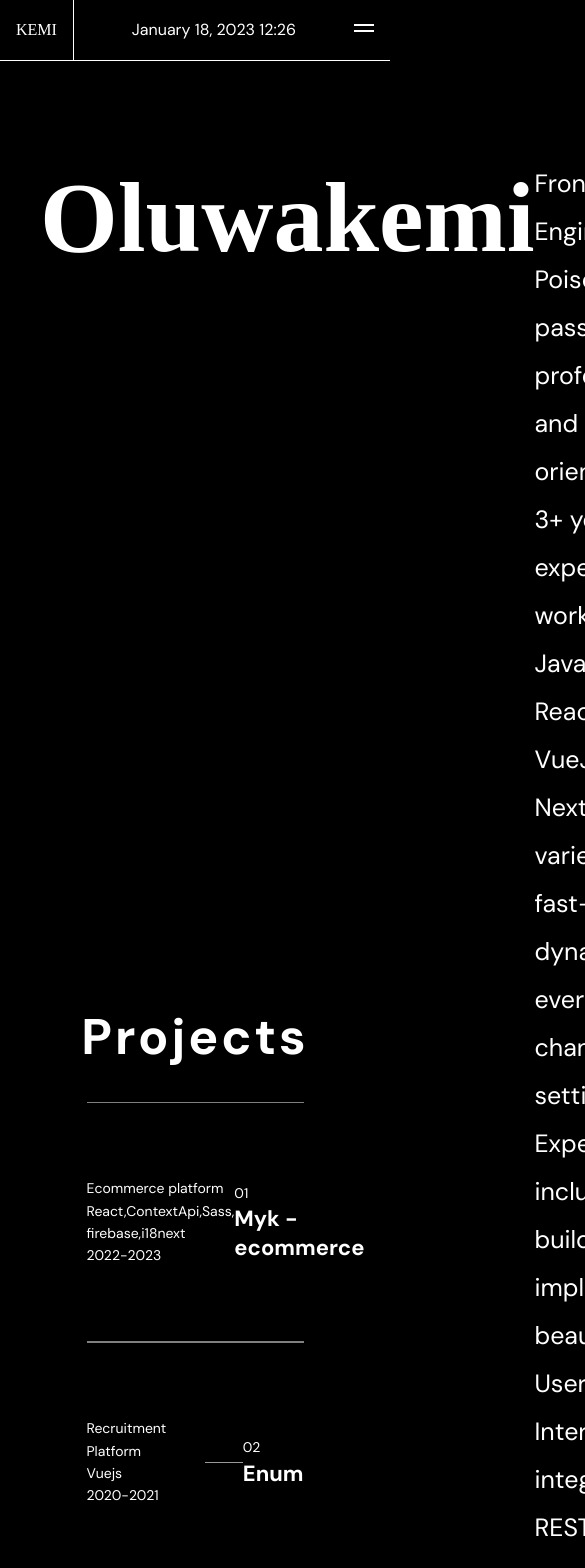
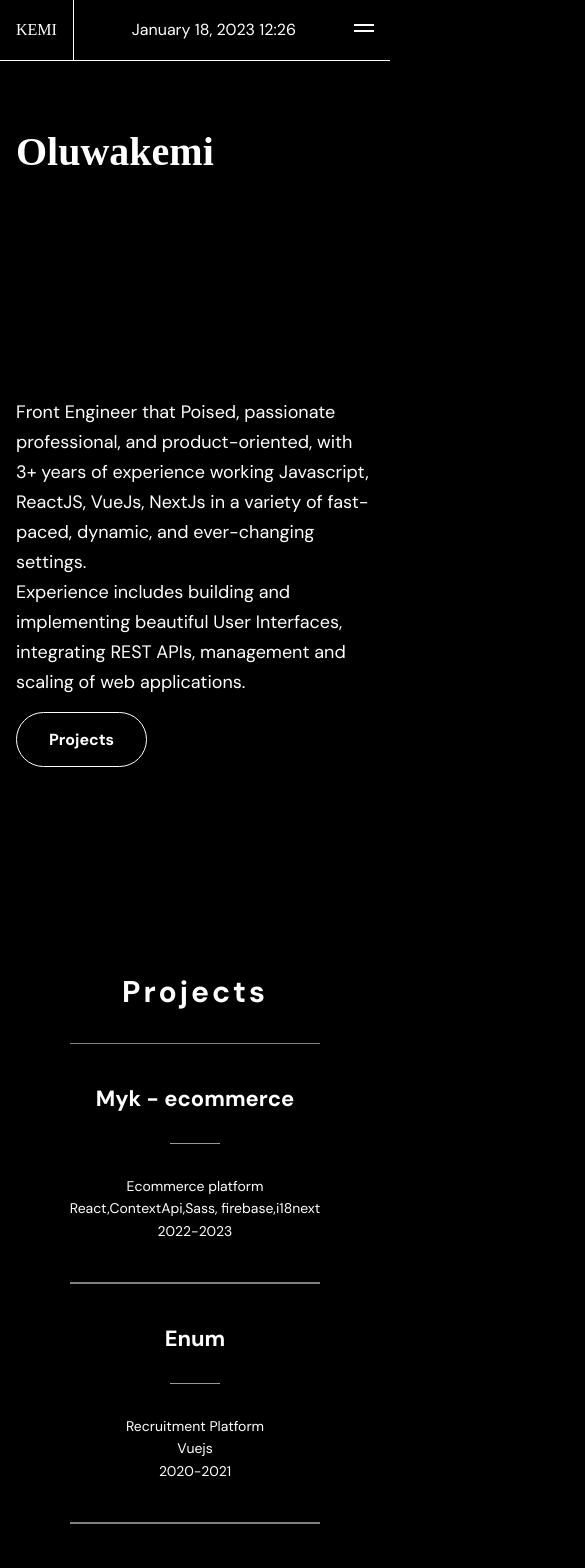
Before and after one commit to myoluwakemi/personal-website, a React (Create React App) app: page / in a window 390 px wide. Shown: the top 1568 px of the page, 585 px wide, since content can reach past the window. Built offline with nearby package versions, Linux system fonts and the light colour scheme; a web font is replaced by a local one.

Commit message:
added responsiveness to the screen

```diff
--- a/src/pages/Home/index.tsx
+++ b/src/pages/Home/index.tsx
@@ -71,8 +71,12 @@ const Home = () => (
           </ProjectRowDetails>
           <Line className="line"></Line>
           <div className="project-url">
+
             <span>03</span>
+
+
             <a href="#">AttestNG</a>
+
           </div>
         </ProjectRow>
       </ProjectOption>
--- a/src/pages/Home/styles.js
+++ b/src/pages/Home/styles.js
@@ -2,25 +2,26 @@ import styled from "styled-components";
 import { motion } from "framer-motion";
 
 export const HomeWrapper = styled(motion.div)`
-  padding: 6rem 2.5rem 0 2.5rem;
+  padding: 5rem 2.5rem 0 2.5rem;
   margin-top: 4rem;
 
   .banner {
     display: grid;
-    grid-template-columns: 1fr 1fr;
+    grid-template-columns: 1fr;
     align-item: center;
     color: #fff;
     height: 100vh;
+
     .oluwakemi {
       h1 {
         font-size: 100px;
         font-family: "Londrina Solid";
         font-weight: 900;
+        font-stretch: expanded;
       }
     }
     .oluwakemi-intro {
       p {
-        font-size: 20px;
         font-size: 25px;
         line-height: 48px;
         font-weight: 400;
@@ -41,12 +42,43 @@ export const HomeWrapper = styled(motion.div)`
   }
   .projects {
     color: #fff;
+    @media (min-width: 476px) and (max-width: 589px){
+      margin-top: 6.5rem;
+    }
 
     h1 {
       text-align: center;
       font-size: 50px;
       letter-spacing: 3px;
       margin-bottom: 2rem;
+    }
+  }
+  @media (max-width: 476px) {
+    padding: 4rem 1rem 0 1rem;
+    .banner {
+      .oluwakemi {
+        h1 {
+          font-size: 40px;
+        }
+      }
+      .oluwakemi-intro {
+        p {
+          font-size: 18px;
+          line-height: 30px;
+        }
+      }
+    }
+    .projects{
+      h1{
+        font-size: 30px;
+      }
+    }
+
+  }
+
+  @media (min-width: 992px) {
+    .banner {
+      grid-template-columns: 1fr 1fr;
     }
   }
 `;
@@ -63,17 +95,18 @@ export const ProjectRow = styled(motion.div)`
   align-items: center;
   width: 70%;
   padding: 2.5rem 0;
-  height:240px;
-  border-top:1px solid rgba(255,255, 255, 0.5);
-   border-bottom: 1px solid rgba(255,255, 255, 0.5);
-  .project-url{
+  height: 240px;
+  border-top: 1px solid rgba(255, 255, 255, 0.5);
+  border-bottom: 1px solid rgba(255, 255, 255, 0.5);
+  .project-url {
     display: flex;
     flex-direction: column;
-    span{
+
+    span {
       font-size: 14px;
       line-height: 1.6em;
     }
-    a{
+    a {
       color: #ffff;
       font-size: 22px;
       font-weight: bold;
@@ -81,9 +114,17 @@ export const ProjectRow = styled(motion.div)`
       text-decoration: none;
     }
   }
-
-
-  j
+  @media (max-width: 992px) {
+    flex-direction: column;
+    .project-url {
+      span {
+        display: none;
+      }
+      a {
+        text-align: center;
+      }
+    }
+  }
 `;
 
 export const ProjectRowDetails = styled(motion.div)`
@@ -95,6 +136,11 @@ export const ProjectRowDetails = styled(motion.div)`
   span {
     font-weight: lighter;
   }
+  @media (max-width: 992px) {
+    order: 3;
+    align-items: center;
+    text-align: center;
+  }
 `;
 
 export const Line = styled(motion.div)`
@@ -102,4 +148,7 @@ export const Line = styled(motion.div)`
   width: 20%;
   height: 1px;
   opacity: 60%;
+   @media (max-width: 992px) {
+    order: 2;
+   }
 `;
```
Lines whose indentation alone changed are shown as unchanged.
